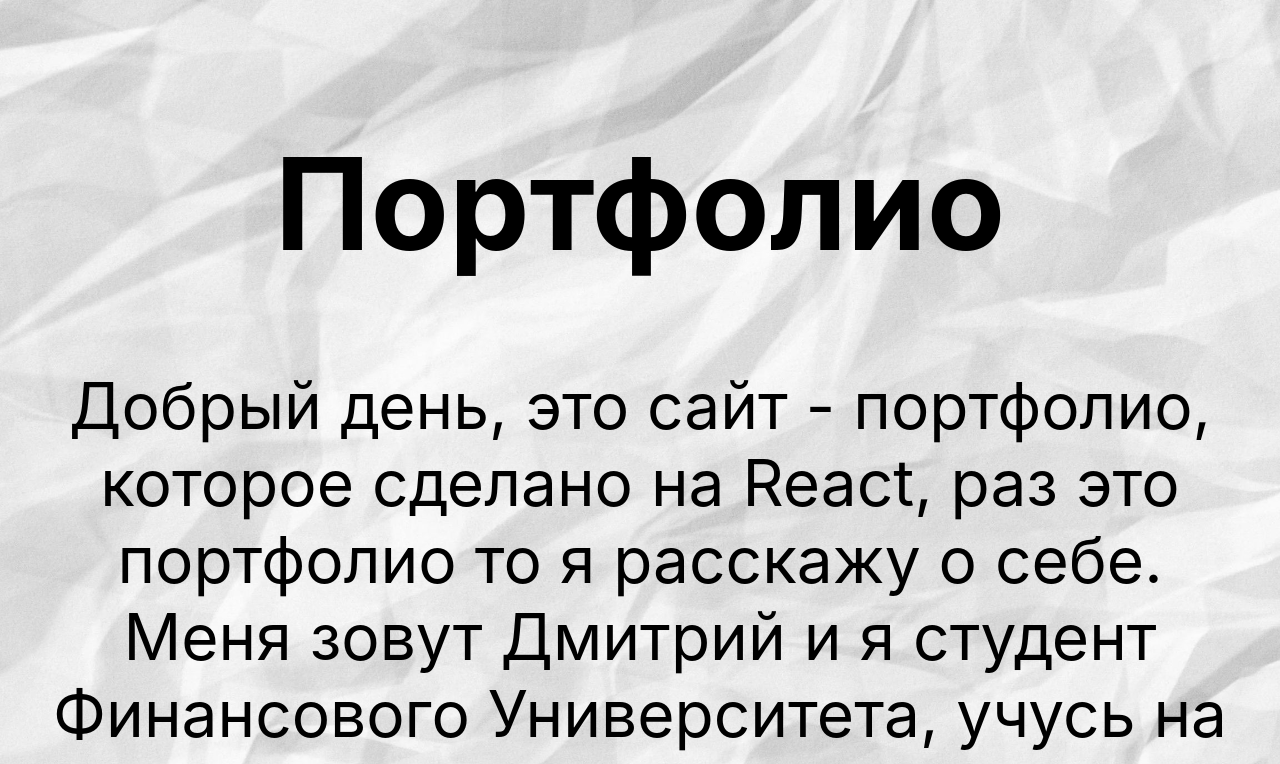
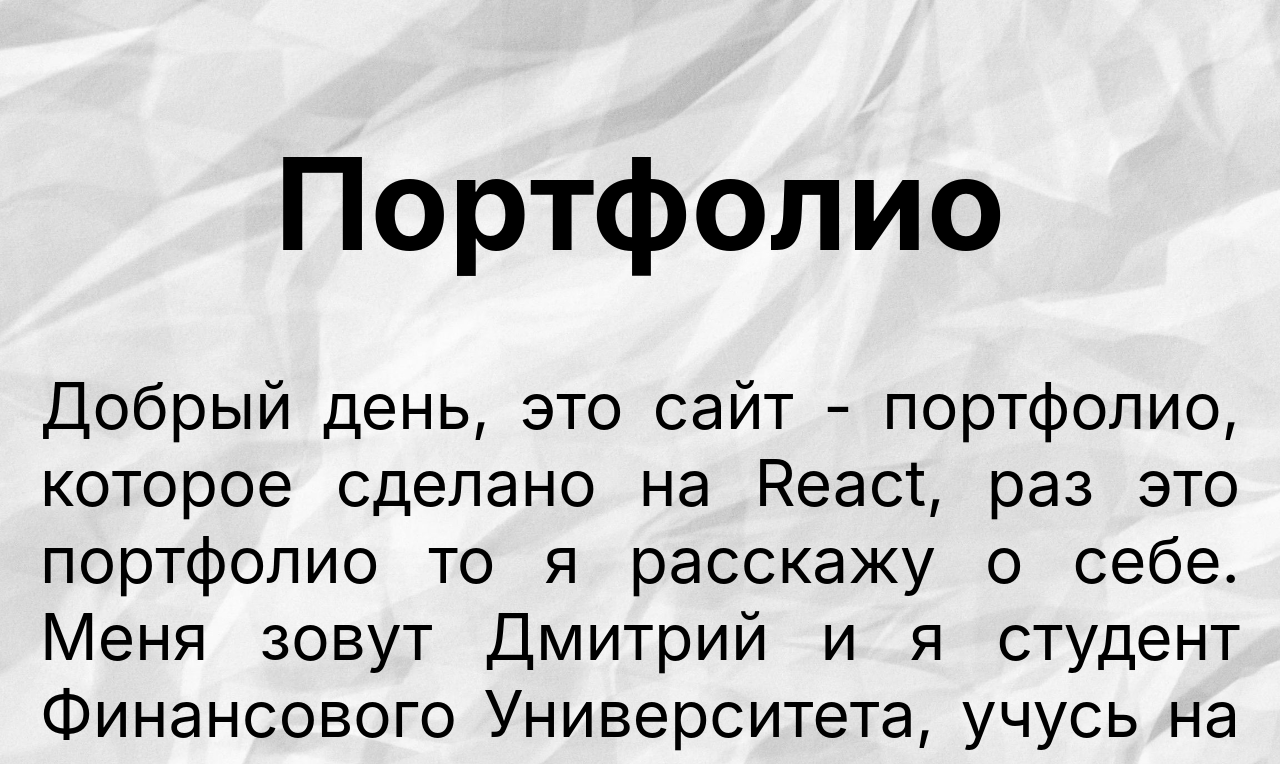
Before and after one commit to AIVIANO/portfolio-dubosheido, a React (Create React App) app: page / in a window 1280 px wide. Shown: the top 764 px of the page. Built offline with nearby package versions, Linux system fonts and the light colour scheme.

Commit message:
Add new cat images and update styles for justified text

```diff
--- a/src/App.css
+++ b/src/App.css
@@ -28,6 +28,10 @@ code {
 .App-header p {
   font-size: 4em;
   margin: 20px 0;
+  text-align: justify; /* Выровнять текст по ширине */
+  max-width: 1200px; /* Максимальная ширина текста */
+  margin-left: auto; /* Центрирование блока текста */
+  margin-right: auto; /* Центрирование блока текста */
 }
 
 .gallery, .weather-gallery {
@@ -45,7 +49,6 @@ code {
   flex-shrink: 0;
 }
 
-
 .gallery::-webkit-scrollbar, .weather-gallery::-webkit-scrollbar {
   height: 30px;
 }
```
